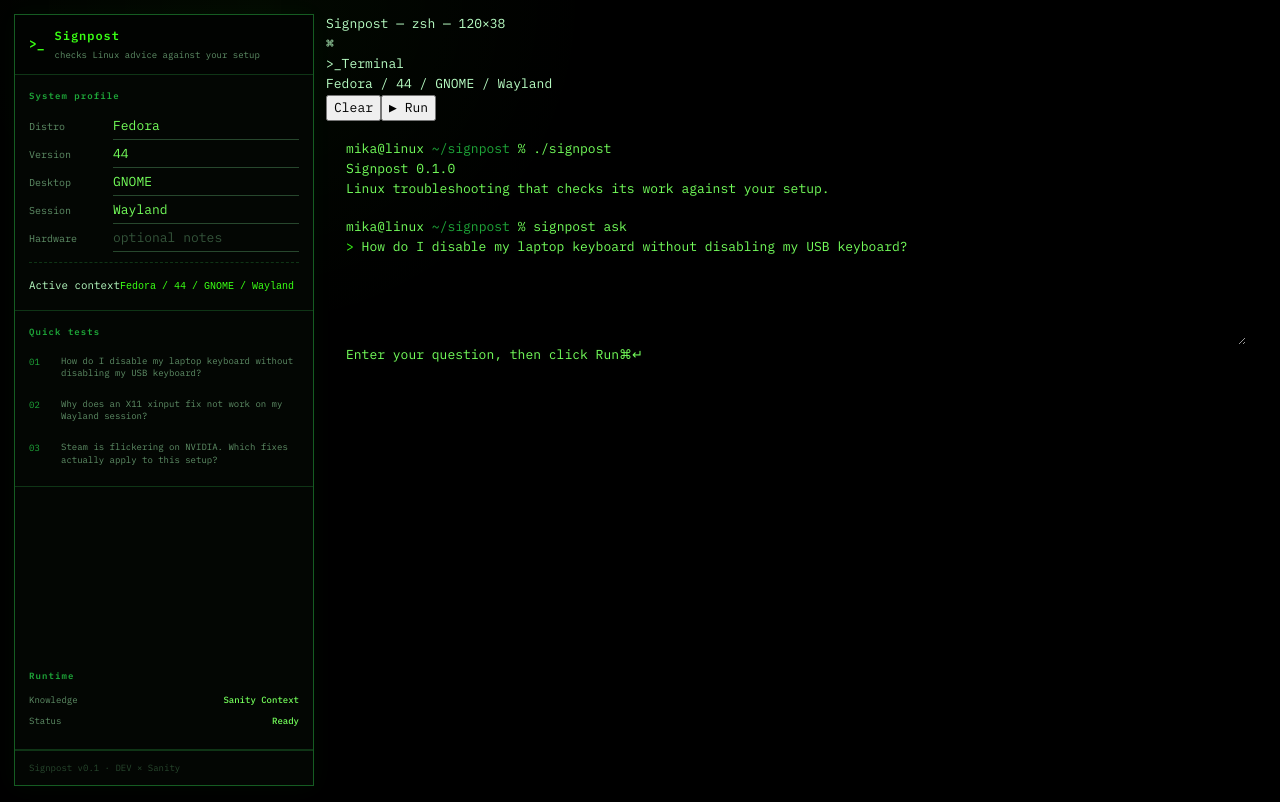
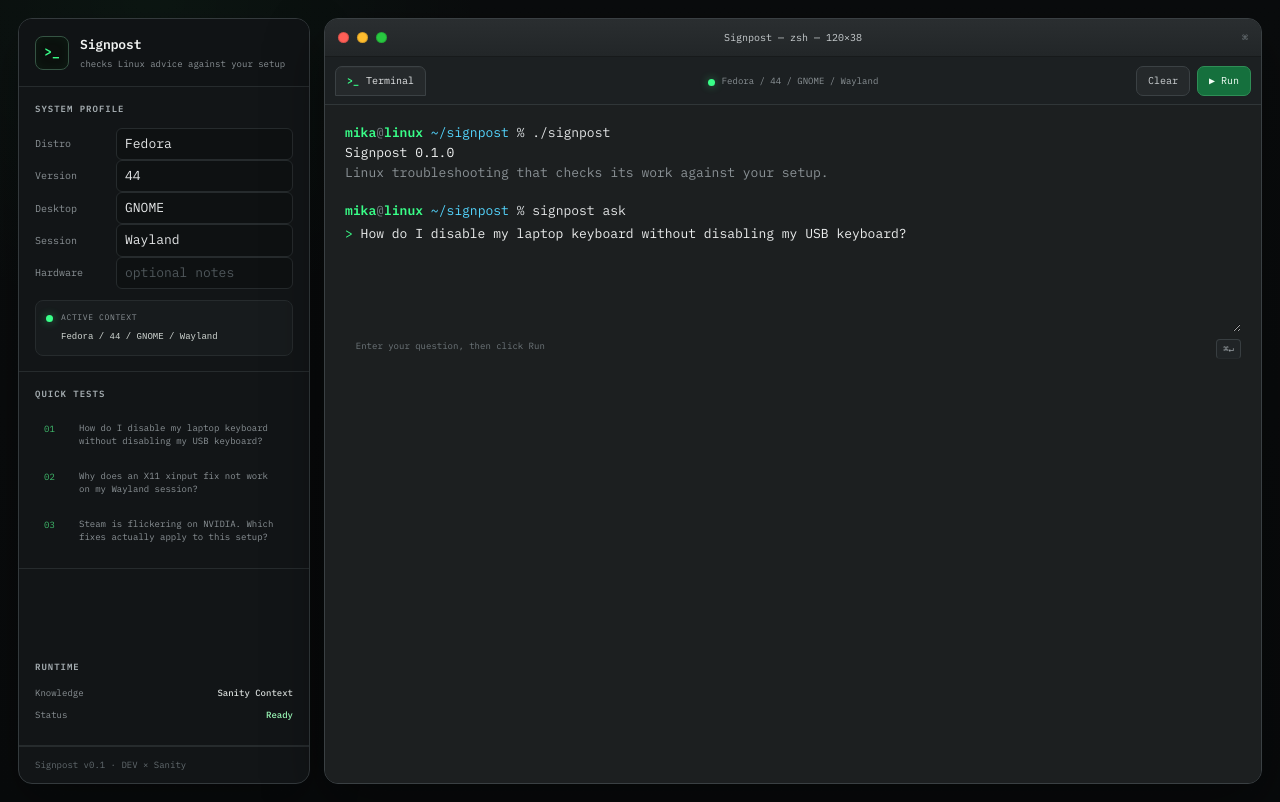
Before and after one commit to miflow13/signpost, a Next.js app: page / in a window 1280 px wide. Built offline with nearby package versions, Linux system fonts and the light colour scheme.

Commit message:
style: refine Signpost into modern macOS hacker terminal

```diff
--- a/app/globals.css
+++ b/app/globals.css
@@ -1,17 +1,22 @@
 :root {
-  --bg: #000000;
-  --terminal: #020402;
-  --panel: #030603;
-  --panel-2: #050905;
-  --line: #0f3516;
-  --line-strong: #155c22;
-  --text: #b9ffc4;
-  --green: #39ff14;
-  --green-2: #74ff5b;
-  --green-dim: #1ea739;
-  --green-muted: #5f8f67;
-  --green-faint: #27472d;
-  --red: #ff4d4d;
+  --page: #0a0c0d;
+  --sidebar: #121517;
+  --sidebar-raised: #171b1d;
+  --terminal: #1c1f20;
+  --terminal-deep: #17191a;
+  --chrome: #202426;
+  --chrome-2: #292d2f;
+  --border: #343a3d;
+  --border-soft: #262b2d;
+  --text: #e5e7e8;
+  --muted: #8b9296;
+  --muted-2: #626a6e;
+  --green: #39ff88;
+  --green-soft: #9effbc;
+  --green-dim: #3fb96b;
+  --cyan: #54d6ff;
+  --yellow: #f0c674;
+  --red: #ff6b6b;
 }
 
 * {
@@ -21,7 +26,7 @@
 html,
 body {
   min-height: 100%;
-  background: var(--bg);
+  background: var(--page);
 }
 
 body {
@@ -40,142 +45,168 @@
 
 main {
   min-height: 100vh;
-  padding: 14px;
+  padding: 18px;
   background:
-    radial-gradient(circle at 20% 0%, rgba(57,255,20,.035), transparent 26%),
-    #000;
+    radial-gradient(circle at 12% 0%, rgba(57,255,136,.045), transparent 24%),
+    linear-gradient(#0a0c0d, #080a0b);
 }
 
 .app-shell {
-  width: min(1440px, 100%);
-  min-height: calc(100vh - 28px);
+  width: min(1500px, 100%);
+  min-height: calc(100vh - 36px);
   margin: 0 auto;
   display: grid;
-  grid-template-columns: 300px minmax(0, 1fr);
-  gap: 12px;
-}
-
-.sidebar,
-.terminal {
-  border: 1px solid var(--line-strong);
-  background: var(--panel);
-  box-shadow: 0 0 22px rgba(57,255,20,.035);
+  grid-template-columns: 292px minmax(0, 1fr);
+  gap: 14px;
 }
 
 .sidebar {
-  min-height: calc(100vh - 28px);
+  min-height: calc(100vh - 36px);
   display: flex;
   flex-direction: column;
   overflow: hidden;
+  border: 1px solid var(--border);
+  border-radius: 14px;
+  background: var(--sidebar);
+  box-shadow: 0 18px 50px rgba(0,0,0,.28);
 }
 
 .sidebar-brand {
   display: flex;
   align-items: center;
-  gap: 10px;
-  min-height: 58px;
-  padding: 12px 14px;
-  border-bottom: 1px solid var(--line);
-  background: #010301;
+  gap: 11px;
+  min-height: 68px;
+  padding: 14px 16px;
+  border-bottom: 1px solid var(--border-soft);
+  background: #101315;
 }
 
 .brand-mark {
+  width: 34px;
+  height: 34px;
+  display: grid;
+  place-items: center;
+  border: 1px solid #355443;
+  border-radius: 8px;
   color: var(--green);
+  background: #0b100d;
   font-weight: 700;
+  box-shadow: inset 0 0 12px rgba(57,255,136,.05);
 }
 
 .sidebar-brand strong {
   display: block;
-  color: var(--green);
-  font-size: 12px;
-  letter-spacing: .08em;
+  color: #f3f5f4;
+  font-size: 13px;
+  letter-spacing: -.01em;
 }
 
 .sidebar-brand small {
   display: block;
-  margin-top: 2px;
-  color: var(--green-muted);
+  margin-top: 3px;
+  color: var(--muted);
   font-size: 9px;
+  line-height: 1.35;
 }
 
 .side-section {
-  padding: 14px;
-  border-bottom: 1px solid var(--line);
+  padding: 15px 16px;
+  border-bottom: 1px solid var(--border-soft);
 }
 
 .side-heading {
-  margin-bottom: 10px;
-  color: var(--green-dim);
+  margin-bottom: 12px;
+  color: #a5adb1;
   font-size: 9px;
   font-weight: 700;
-  letter-spacing: .12em;
+  letter-spacing: .11em;
+  text-transform: uppercase;
 }
 
 .side-section label {
   display: grid;
-  grid-template-columns: 76px minmax(0, 1fr);
-  gap: 8px;
+  grid-template-columns: 72px minmax(0, 1fr);
+  gap: 9px;
   align-items: center;
-  min-height: 28px;
+  min-height: 32px;
 }
 
 .side-section label > span {
-  color: var(--green-muted);
+  color: var(--muted);
   font-size: 10px;
 }
 
 .side-section input {
   min-width: 0;
   width: 100%;
-  padding: 3px 0;
-  border: 0;
-  border-bottom: 1px solid var(--green-faint);
+  padding: 5px 8px;
+  border: 1px solid var(--border-soft);
+  border-radius: 6px;
   outline: 0;
-  background: transparent;
-  color: var(--green-2);
+  background: #0e1112;
+  color: var(--text);
   caret-color: var(--green);
 }
 
 .side-section input:focus {
-  border-bottom-color: var(--green);
+  border-color: #3b6f52;
+  box-shadow: 0 0 0 2px rgba(57,255,136,.07);
 }
 
 .side-section input::placeholder {
-  color: #34543a;
+  color: #4f575b;
 }
 
 .profile-summary {
-  margin-top: 10px;
-  padding-top: 9px;
-  border-top: 1px dashed var(--line);
+  display: flex;
+  gap: 8px;
+  align-items: flex-start;
+  margin-top: 11px;
+  padding: 10px;
+  border: 1px solid var(--border-soft);
+  border-radius: 8px;
+  background: var(--sidebar-raised);
 }
 
-.profile-summary span {
+.status-led {
+  width: 7px;
+  height: 7px;
+  flex: 0 0 7px;
+  margin-top: 4px;
+  border-radius: 50%;
+  background: var(--green);
+  box-shadow: 0 0 8px rgba(57,255,136,.45);
+}
+
+.profile-summary small {
   display: block;
-  margin-bottom: 3px;
-  color: var(--green-muted);
-  font-size: 9px;
+  margin-bottom: 2px;
+  color: var(--muted);
+  font-size: 8px;
+  text-transform: uppercase;
+  letter-spacing: .08em;
 }
 
 .profile-summary code {
-  color: var(--green);
-  font-size: 10px;
+  color: #cdd3cf;
+  font-size: 9px;
   white-space: normal;
   overflow-wrap: anywhere;
 }
 
 .example-list {
   display: grid;
-  gap: 6px;
+  gap: 5px;
 }
 
 .example-list button {
   display: grid;
-  grid-template-columns: 26px minmax(0, 1fr);
-  gap: 6px;
+  grid-template-columns: 28px minmax(0, 1fr);
+  gap: 7px;
   align-items: start;
-  padding: 6px 0;
-  border: 0;
+  padding: 8px;
+  border: 1px solid transparent;
+  border-radius: 7px;
   background: transparent;
   color: inherit;
   cursor: pointer;
@@ -188,19 +219,22 @@
 }
 
 .example-list button em {
-  color: var(--green-muted);
+  color: var(--muted);
   font-size: 9px;
   font-style: normal;
   line-height: 1.4;
 }
 
+.example-list button:hover,
+.example-list button:focus-visible {
+  border-color: var(--border-soft);
+  background: #161a1c;
+  outline: none;
+}
+
 .example-list button:hover em,
 .example-list button:focus-visible em {
-  color: var(--green);
-}
-
-.example-list button:focus-visible {
-  outline: none;
+  color: #d3d7d5;
 }
 
 .side-status {
@@ -211,81 +245,169 @@
   display: flex;
   justify-content: space-between;
   gap: 10px;
-  min-height: 21px;
-  color: var(--green-muted);
+  min-height: 22px;
+  color: var(--muted);
   font-size: 9px;
 }
 
 .status-row strong {
-  color: var(--green-2);
+  color: #d7dcda;
   font-weight: 500;
   text-align: right;
   overflow-wrap: anywhere;
 }
 
+.status-ready {
+  color: var(--green-soft) !important;
+}
+
 .status-live {
   color: var(--green) !important;
-  text-shadow: 0 0 7px rgba(57,255,20,.5);
+  text-shadow: 0 0 7px rgba(57,255,136,.35);
 }
 
 .sidebar-foot {
-  padding: 10px 14px;
-  border-top: 1px solid var(--line);
-  color: var(--green-faint);
+  padding: 11px 16px;
+  border-top: 1px solid var(--border-soft);
+  color: var(--muted-2);
   font-size: 9px;
 }
 
-.terminal {
+.terminal-window {
   min-width: 0;
-  min-height: calc(100vh - 28px);
+  min-height: calc(100vh - 36px);
   overflow: hidden;
+  border: 1px solid #3a4043;
+  border-radius: 14px;
   background: var(--terminal);
+  box-shadow: 0 20px 60px rgba(0,0,0,.38);
 }
 
-.terminal-titlebar {
-  height: 36px;
+.mac-titlebar {
+  height: 38px;
   display: grid;
   grid-template-columns: 1fr auto 1fr;
   align-items: center;
-  padding: 0 10px;
-  border-bottom: 1px solid var(--line);
-  background: #010301;
-  color: var(--green-muted);
+  padding: 0 13px;
+  background: linear-gradient(#2a2e30, #222628);
+  border-bottom: 1px solid #171a1b;
+  color: #b5bbbe;
   font-size: 10px;
   user-select: none;
 }
 
-.terminal-titlebar > span:nth-of-type(1) {
-  justify-self: center;
+.traffic-lights {
+  display: flex;
+  gap: 8px;
 }
 
-.terminal-titlebar > span:nth-of-type(2) {
-  justify-self: end;
-  color: var(--green-faint);
+.traffic-lights span {
+  width: 11px;
+  height: 11px;
+  border-radius: 50%;
+  box-shadow: inset 0 0 0 1px rgba(0,0,0,.16);
 }
 
-.window-controls {
-  display: flex;
-  gap: 6px;
+.traffic-red { background: #ff5f57; }
+.traffic-yellow { background: #febc2e; }
+.traffic-green { background: #28c840; }
+
+.window-title {
+  justify-self: center;
+  color: #c8cdcf;
 }
 
-.window-controls span {
-  width: 8px;
-  height: 8px;
-  border: 1px solid var(--line-strong);
-  border-radius: 50%;
-  background: #061006;
+.window-actions {
+  justify-self: end;
+  color: #6d7579;
 }
 
-.window-controls span:last-child {
-  background: var(--green-faint);
+.terminal-toolbar {
+  height: 48px;
+  display: grid;
+  grid-template-columns: 1fr auto 1fr;
+  align-items: center;
+  gap: 12px;
+  padding: 0 10px;
+  border-bottom: 1px solid #303638;
+  background: #1c2022;
+}
+
+.terminal-tab {
+  width: fit-content;
+  display: flex;
+  align-items: center;
+  gap: 7px;
+  min-height: 30px;
+  padding: 0 11px;
+  border: 1px solid #3b4144;
+  border-radius: 7px 7px 0 0;
+  background: #25292b;
+  color: #e5e7e8;
+  font-size: 10px;
+  box-shadow: 0 1px 0 rgba(255,255,255,.025) inset;
+}
+
+.terminal-icon {
+  color: var(--green);
+  font-weight: 700;
+}
+
+.toolbar-context {
+  display: flex;
+  align-items: center;
+  gap: 7px;
+  color: var(--muted);
+  font-size: 9px;
+}
+
+.toolbar-actions {
+  justify-self: end;
+  display: flex;
+  gap: 7px;
+}
+
+.toolbar-button {
+  min-height: 30px;
+  padding: 0 11px;
+  border: 1px solid #3b4144;
+  border-radius: 7px;
+  background: #25292b;
+  color: #cfd3d5;
+  cursor: pointer;
+  font-size: 10px;
+}
+
+.toolbar-button:hover:not(:disabled) {
+  background: #2d3234;
+  border-color: #4a5154;
+}
+
+.toolbar-button:disabled {
+  opacity: .5;
+  cursor: progress;
+}
+
+.run-button {
+  border-color: #2f8e56;
+  background: #15703d;
+  color: #f5fff8;
+}
+
+.run-button:hover:not(:disabled) {
+  background: #18824a;
+  border-color: #3fc874;
+}
+
+.terminal-form {
+  min-height: calc(100% - 86px);
 }
 
 .terminal-body {
-  min-height: calc(100% - 36px);
+  min-height: calc(100vh - 122px);
   padding: 18px 20px 30px;
-  color: var(--green-2);
-  text-shadow: 0 0 5px rgba(57,255,20,.08);
+  background: var(--terminal);
+  color: var(--text);
 }
 
 .line,
@@ -300,22 +422,30 @@
   min-height: 20px;
 }
 
-.prompt {
+.prompt-user,
+.prompt-host {
   color: var(--green);
   font-weight: 600;
-  text-shadow: 0 0 8px rgba(57,255,20,.2);
+}
+
+.prompt-at {
+  color: #727b7f;
 }
 
 .cwd {
-  color: var(--green-dim);
+  color: var(--cyan);
 }
 
 .shell {
-  color: var(--green-2);
+  color: #d8dcde;
 }
 
-.dim {
-  color: var(--green-muted);
+.banner {
+  color: #f0f2f2;
+}
+
+.muted {
+  color: var(--muted);
 }
 
 .blank {
@@ -325,6 +455,7 @@
 .question-line {
   display: flex;
   align-items: flex-start;
+  margin-top: 2px;
 }
 
 .continuation {
@@ -342,44 +473,49 @@
   resize: vertical;
   overflow: auto;
   background: transparent;
-  color: var(--green-2);
+  color: #eceeee;
   caret-color: var(--green);
   line-height: 1.55;
 }
 
-.run-line {
-  margin-top: 4px;
+.question::placeholder {
+  color: #626a6e;
 }
 
-.run-command {
-  padding: 0;
-  border: 0;
-  background: transparent;
-  color: var(--green-2);
-  cursor: pointer;
+.terminal-hint {
+  display: flex;
+  justify-content: space-between;
+  gap: 12px;
+  margin: 7px 0 4px 2ch;
+  color: #6e767a;
+  font-size: 9px;
 }
 
-.run-command:hover:not(:disabled),
-.run-command:focus-visible {
-  color: var(--green);
-  outline: none;
-  text-shadow: 0 0 9px rgba(57,255,20,.4);
-}
-
-.run-command:disabled {
-  color: var(--green-muted);
-  cursor: progress;
+.terminal-hint kbd {
+  padding: 2px 6px;
+  border: 1px solid #383e41;
+  border-bottom-color: #25292b;
+  border-radius: 4px;
+  background: #202426;
+  color: #9da4a8;
+  font: inherit;
 }
 
 .output {
-  margin-top: 8px;
+  margin-top: 12px;
 }
 
 .info,
-.success,
-.meta,
+.meta {
+  color: var(--cyan);
+}
+
+.success {
+  color: var(--green);
+}
+
 .skip {
-  color: var(--green);
+  color: var(--yellow);
 }
 
 .error {
@@ -387,7 +523,7 @@
 }
 
 .error-detail {
-  color: #ff8d8d;
+  color: #ff9a9a;
   padding-left: 2ch;
 }
 
@@ -405,11 +541,11 @@
 }
 
 .answer-document {
-  margin-top: 6px;
+  margin-top: 8px;
 }
 
 .answer-section {
-  margin: 0 0 14px;
+  margin: 0 0 15px;
 }
 
 .section-copy,
@@ -428,7 +564,7 @@
 .fallback-answer li {
   margin-top: 6px;
   margin-bottom: 6px;
-  color: #a9efb3;
+  color: #d4d8d6;
 }
 
 .section-copy ul,
@@ -449,7 +585,7 @@
 .fallback-answer h2,
 .fallback-answer h3 {
   margin: 10px 0 4px;
-  color: var(--green);
+  color: #f1f3f2;
   font-size: 13px;
   font-weight: 600;
 }
@@ -458,7 +594,7 @@
 .why-panel code,
 .meta-section code,
 .fallback-answer code {
-  color: var(--green);
+  color: var(--green-soft);
   background: transparent;
 }
 
@@ -468,9 +604,9 @@
   margin: 8px 0;
   padding: 0 0 0 2ch;
   border: 0;
-  border-left: 1px solid var(--line-strong);
+  border-left: 1px solid #425049;
   background: transparent;
-  color: #caffd1;
+  color: #edf1ee;
   overflow-x: auto;
 }
 
@@ -492,7 +628,7 @@
 .fallback-answer a,
 .section-copy a,
 .why-panel a {
-  color: var(--green);
+  color: var(--cyan);
   text-decoration: underline;
   text-underline-offset: 2px;
 }
@@ -507,7 +643,7 @@
   height: 15px;
   display: inline-block;
   background: var(--green);
-  box-shadow: 0 0 8px rgba(57,255,20,.35);
+  box-shadow: 0 0 8px rgba(57,255,136,.25);
   animation: blink 1s steps(1) infinite;
 }
 
@@ -516,16 +652,16 @@
 }
 
 ::selection {
-  background: var(--green);
-  color: #001400;
+  background: #225b38;
+  color: #fff;
 }
 
 * {
   scrollbar-width: thin;
-  scrollbar-color: var(--line-strong) #000;
+  scrollbar-color: #41484b #1b1f20;
 }
 
-@media (max-width: 900px) {
+@media (max-width: 980px) {
   main {
     padding: 0;
   }
@@ -539,28 +675,42 @@
   .sidebar {
     min-height: auto;
     border-width: 0 0 1px;
+    border-radius: 0;
   }
 
   .side-status {
     margin-top: 0;
   }
 
-  .terminal {
+  .terminal-window {
     min-height: 72vh;
     border: 0;
+    border-radius: 0;
+  }
+
+  .terminal-body {
+    min-height: 68vh;
   }
 }
 
-@media (max-width: 620px) {
-  .side-section label {
-    grid-template-columns: 70px minmax(0, 1fr);
-  }
-
-  .terminal-titlebar {
+@media (max-width: 680px) {
+  .terminal-toolbar {
     grid-template-columns: 1fr auto;
   }
 
-  .terminal-titlebar > span:nth-of-type(1) {
+  .toolbar-context {
+    display: none;
+  }
+
+  .side-section label {
+    grid-template-columns: 68px minmax(0, 1fr);
+  }
+
+  .mac-titlebar {
+    grid-template-columns: 1fr auto;
+  }
+
+  .window-title {
     display: none;
   }
 
```
